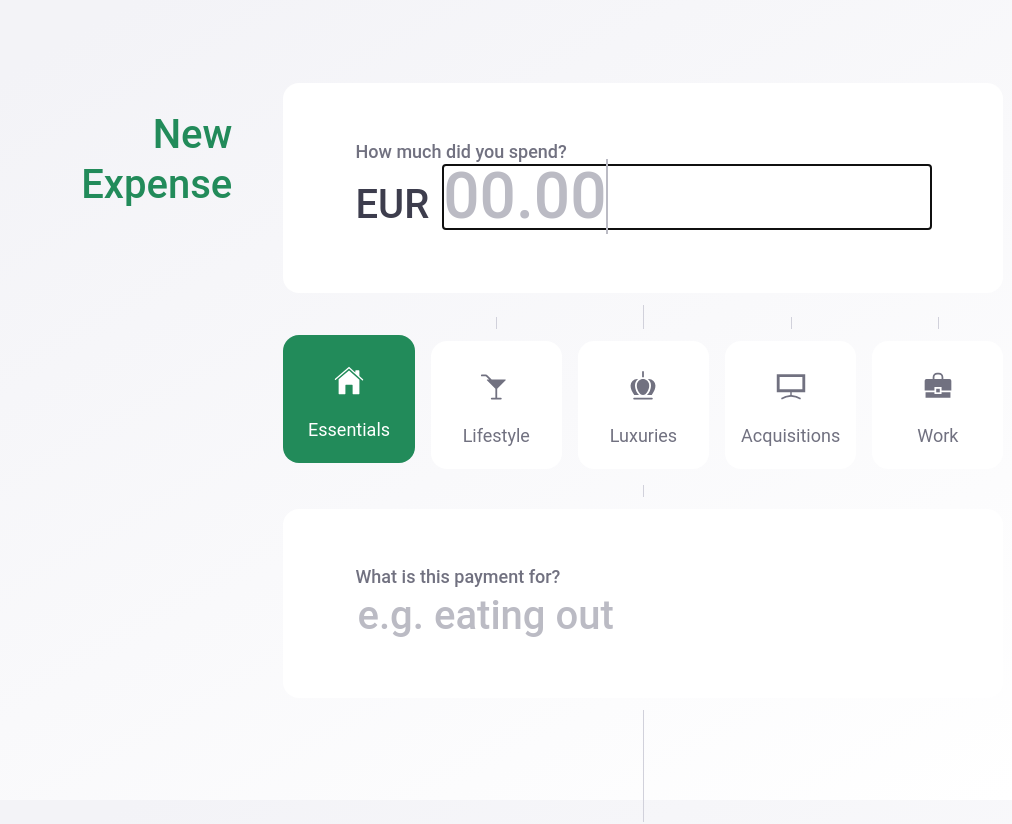
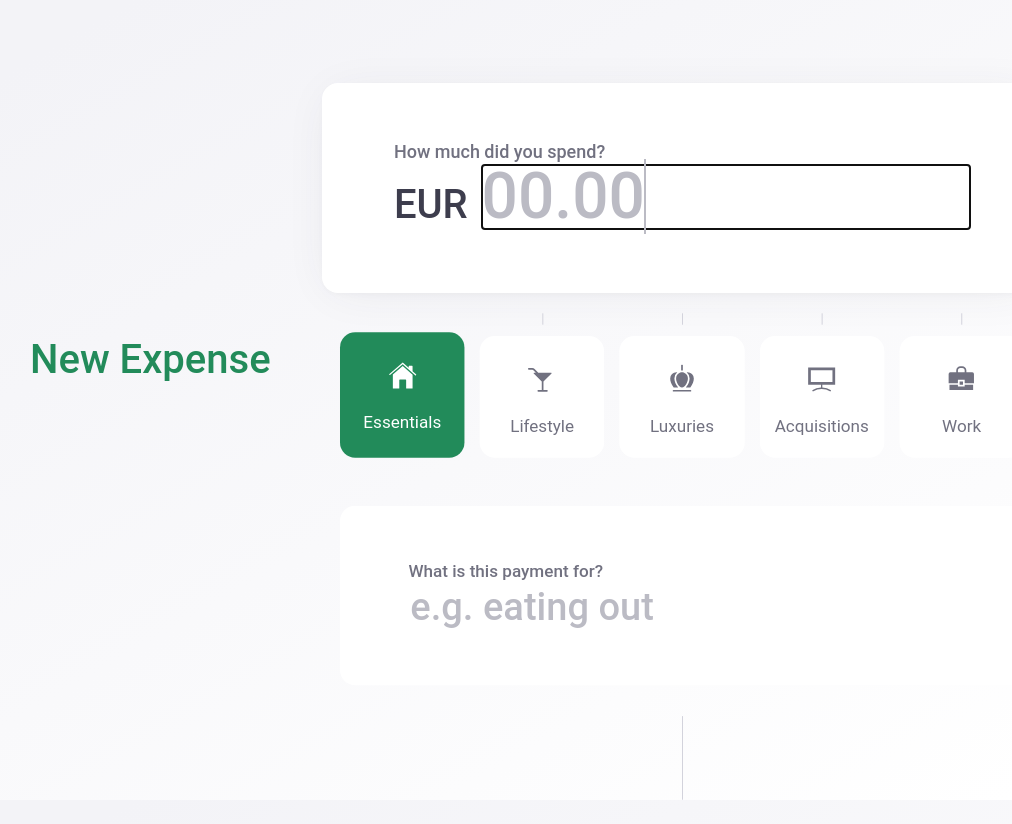
Before and after one commit to Edeltraudt/scontrino-frontend, a React (Create React App) app: page / in a window 1280 px wide. Shown: the top 824 px of the page, without its empty margins (2-1014 px from the left). Built offline with nearby package versions, Linux system fonts and the light colour scheme.

Commit message:
Follow active form field

```diff
--- a/src/NewExpense/Category/index.js
+++ b/src/NewExpense/Category/index.js
@@ -8,18 +8,19 @@ import { HiddenInput } from "./../../Forms";
 
 const Wrap = styled(CardBox)`
   color: ${colors.label};
-  flex: 0 0 calc(20% - ${4 / 5}rem);
+  flex: 1 0 calc(20% - 1rem);
+  margin: 0.5rem;
   padding: 1.25rem 0.5rem;
   text-align: center;
   transition: 0.15s ease;
   transition-property: background, color, box-shadow;
 
-  & + & {
-    margin-left: 1rem;
+  @media only screen and (min-width: 64em) {
+    flex-grow: 0;
   }
 
   &:focus-within {
-    box-shadow: 0 0 0 3px ${transparentize(0.5, colors.primary)};
+    box-shadow: 0 0 0 3px ${transparentize(0.5, colors.primary)} !important;
   }
 
   ${({ active }) =>
@@ -44,10 +45,9 @@ const Icon = styled.span`
   height: 2rem;
   margin: 0.75rem auto 1.25rem;
   width: 2rem;
-`
+`;
 
-export const Category = ({ label, icon, checked, id, name, onChange }) => {
-  return (
+export const Category = ({ label, icon, checked, id, name, onChange }) => (
   <Wrap active={checked}>
     <HiddenInput
       type="radio"
@@ -62,4 +62,3 @@ export const Category = ({ label, icon, checked, id, name, onChange }) => {
     </CategoryLabel>
   </Wrap>
 );
-};
--- a/src/NewExpense/Fields/Category.js
+++ b/src/NewExpense/Fields/Category.js
@@ -1,24 +1,33 @@
 import React, { useState, useEffect } from "react";
+import styled from "styled-components";
 
 import { Card } from "./../../shared";
 
 // TODO: rename
 import { Category } from "./../Category";
 
+const Row = styled.div`
+  margin: -0.5rem;
+`
+
 export const CategoryField = ({ categories, selected, onChange }) => {
   const [selectedCategory, setSelectedCategory] = useState(selected);
 
   useEffect(() => {
     setSelectedCategory(selected);
-  }, [selected])
+  }, [selected]);
 
   return (
+    <Row>
       <Card pure chained>
         {categories.map((category) => (
           <Category
             name="category"
             id={`cat-${category.label.toLowerCase()}`}
-          checked={selectedCategory && selectedCategory.toUpperCase() === category.label.toUpperCase()}
+            checked={
+              selectedCategory &&
+              selectedCategory.toUpperCase() === category.label.toUpperCase()
+            }
             onChange={() => {
               setSelectedCategory(category.label);
               onChange(category.label);
@@ -29,5 +38,6 @@ export const CategoryField = ({ categories, selected, onChange }) => {
           />
         ))}
       </Card>
+    </Row>
   );
 };
--- a/src/NewExpense/Fields/Notes.js
+++ b/src/NewExpense/Fields/Notes.js
@@ -1,13 +1,27 @@
-import React, { useRef, useState } from "react";
+import React, { useState } from "react";
+import styled from "styled-components";
 
 import { Label, Card } from "./../../shared";
 import { Form, Textarea } from "./../../Forms";
 
 import { ReactComponent as NotesIcon } from "./../../shared/icons/edit.svg";
 
+const TextareaWrap = styled.div`
+  opacity: 0;
+  position: absolute;
+  transition: 0s ease opacity;
+  transition-property: opacity, visibility;
+
+  ${({ active }) => active && `
+      opacity: 1;
+      position: static;
+      transition-duration: 0.15s;
+      width: 100%;
+    `}
+`;
+
 export const NotesField = ({ notes, onChange, ...props }) => {
   const [showField, setShowField] = useState(false);
-  const inputRef = useRef(null);
 
   return (
     <Card chained>
@@ -16,7 +30,9 @@ export const NotesField = ({ notes, onChange, ...props }) => {
         <span>Notes</span>
       </Label>
       <Form.Row>
-        {(showField || (inputRef.current && inputRef.current.value)) && (
+        <TextareaWrap
+          active={showField}
+        >
           <Textarea
             id="notes"
             small
@@ -25,9 +41,8 @@ export const NotesField = ({ notes, onChange, ...props }) => {
             onFocus={(e) => setShowField(true)}
             onBlur={(e) => setShowField(false)}
             defaultValue={notes}
-            ref={inputRef}
           />
-        )}
+        </TextareaWrap>
       </Form.Row>
     </Card>
   );
--- a/src/NewExpense/Fields/Status.js
+++ b/src/NewExpense/Fields/Status.js
@@ -10,6 +10,7 @@ const Wrap = styled.div`
   flex-direction: column;
   height: 3.75rem;
   justify-content: center;
+  pointer-events: none;
   position: relative;
   width: 100%;
 `;
--- /dev/null
+++ b/src/NewExpense/Form/index.js
@@ -0,0 +1,92 @@
+import React, { useState, useRef, useEffect } from "react";
+import styled from "styled-components";
+import { transparentize } from "polished";
+
+import { colors } from "./../../theme";
+import { CardBox, FocusWithin } from "./../../shared";
+
+const Wrap = styled.div`
+  max-width: 45rem;
+  width: 100%;
+`;
+
+const Field = styled.div`
+  transition: transform 0.3s ease;
+  transform: scale(0.95);
+
+  ${({ active }) => active && `
+    transform: scale(1);
+
+    ${CardBox} {
+      box-shadow: 0 4px 48px -12px ${transparentize(0.9, colors.text)},
+        0 2px 8px -1px ${transparentize(0.96, colors.text)};
+    }
+  `}
+`;
+
+export const Form = ({ children }) => {
+  const [activeField, setActiveField] = useState(0);
+
+  const itemRefs = useRef([]);
+  const wrapRef = useRef();
+  const isMounted = useRef(false);
+  const scrollPosition = useRef(0);
+
+  const observer = useRef(null);
+
+  useEffect(() => {
+    isMounted.current = true;
+    scrollToElement(0);
+  }, []);
+
+  const handleFocusChange = (id, isFocused) => {
+    if (isFocused) {
+      setActiveField(id);
+      scrollToElement(id);
+    } else {
+      setActiveField(null);
+    }
+  };
+
+  const scrollToElement = (id) => {
+    const element = itemRefs.current[id];
+    const offset = element.offsetTop;
+    const elementMiddle = element.clientHeight / 2;
+    const windowMiddle = window.innerHeight * 0.45;
+
+    const top = offset - windowMiddle + elementMiddle;
+
+    if (top !== document.documentElement.scrollTop) {
+      window.scrollTo({ top, behavior: "smooth" });
+      scrollPosition.current = top;
+    }
+  };
+
+  const addRef = (node) => {
+    if (isMounted) {
+      itemRefs.current = [...itemRefs.current, node];
+    }
+  };
+
+  return (
+    <Wrap ref={wrapRef}>
+      {children &&
+        React.Children.map(children, (child, id) => (
+          <Field
+            data-id={id}
+            active={!child.props.disabled && activeField === id}
+            key={id}
+            ref={addRef}
+          >
+            {child.props.disabled ? (
+              child
+            ) : (
+              <FocusWithin onFocus={(event) => handleFocusChange(id, true)}>
+                {child}
+              </FocusWithin>
+            )}
+          </Field>
+        ))}
+    </Wrap>
+  );
+};
--- a/src/NewExpense/index.js
+++ b/src/NewExpense/index.js
@@ -14,6 +14,7 @@ import {
   NotesField,
   StatusField,
 } from "./Fields";
+import { Form } from "./Form";
 
 import { ReactComponent as EssentialsIcon } from "./../shared/icons/essentials.svg";
 import { ReactComponent as LifestyleIcon } from "./../shared/icons/lifestyle.svg";
@@ -24,16 +25,38 @@ import { ReactComponent as WorkIcon } from "./../shared/icons/work.svg";
 const FormWrap = styled.form`
   display: grid;
   grid-gap: 4vw;
-  grid-template: auto / 1fr 45rem 1fr;
-  padding: calc(2rem + 4vw);
+  justify-content: center;
+  padding: calc(2rem + 4vw) 1rem;
+
+  @media only screen and (min-width: 64em) {
+    grid-template-columns: auto 1fr;
+    justify-content: start;
+    padding-left: 2rem;
+    padding-right: 2rem;
+  }
+
+  @media only screen and (min-width: 87.5em) {
+    grid-template-columns: 1fr 45rem 1fr;
+  }
+
+  @media only screen and (orientation: landscape) and (min-width: 87.5em) {
+    padding-bottom: 50vh;
+    padding-top: 50vh;
+  }
 `;
 
 const FormHeadline = styled(Title)`
-  text-align: right;
-`;
+  align-self: start;
+  line-height: 1;
+  margin: 2.25rem 0 0;
+  text-align: center;
 
-const Fields = styled.div`
-  width: 100%;
+  @media only screen and (min-width: 64em) {
+    position: sticky;
+    top: 45vh;
+    transform: translateY(-50%);
+    text-align: right;
+  }
 `;
 
 const ButtonWrap = styled.div`
@@ -148,7 +171,7 @@ export const NewExpenseView = ({ props }) => {
   return (
     <FormWrap onSubmit={handleSubmit} ref={formRef}>
       <FormHeadline>New Expense</FormHeadline>
-      <Fields>
+      <Form>
         <ExpenseField
           onExpenseChange={(value) => {
             setCost(value);
@@ -181,6 +204,7 @@ export const NewExpenseView = ({ props }) => {
           isLoading={!id && isLoading && !success}
           success={success}
           error={!id && error}
+          disabled
         />
 
         {/* TODO: send patch-requests for each modification */}
@@ -213,7 +237,7 @@ export const NewExpenseView = ({ props }) => {
             Scratch all that
           </Button>
         </ButtonWrap>
-      </Fields>
+      </Form>
     </FormWrap>
   );
 };
--- a/src/shared/Card/index.js
+++ b/src/shared/Card/index.js
@@ -9,6 +9,8 @@ export const CardBox = styled.div`
   margin: auto;
   padding: 8% 10%;
   position: relative;
+  transition: 0.15s ease box-shadow;
+  will-change: box-shadow;
   width: 100%;
 
   ${({ chained }) =>
@@ -38,7 +40,7 @@ export const CardBox = styled.div`
     pure &&
     `
       background: transparent;
-      box-shadow: none;
+      box-shadow: none !important;
       display: flex;
       flex-flow: row wrap;
       margin-bottom: ${0.75 * 3 + 0.25}rem;
@@ -59,12 +61,12 @@ const SuccessIcon = styled.span`
   width: 1em;
 
   &::before {
-    content: '';
+    content: "";
     border-bottom: 0.075em solid;
     border-left: 0.075em solid;
     height: 0.15em;
     transform: translateY(-1px) rotate(-45deg);
-    content: '';
+    content: "";
     margin: auto;
     width: 0.4em;
   }
--- /dev/null
+++ b/src/shared/Utility/FocusWithin/index.js
@@ -0,0 +1,38 @@
+import React, { useRef } from "react";
+
+export const FocusWithin = ({ onFocus, onBlur, children }) => {
+  const containerRef = useRef();
+  const isFocused = useRef(false);
+
+  const handleFocus = (event) => {
+    if (!isFocused.current && onFocus) {
+      isFocused.current = true;
+      // event.persist();
+      onFocus(event);
+    }
+  };
+
+  const handleBlur = (event) => {
+    isFocused.current = false;
+
+    if (onBlur) {
+      isFocused.current = isFocusWithin();
+
+      if (!isFocused.current && onBlur) {
+        event.persist();
+        onBlur(event);
+      }
+    }
+  };
+
+  const isFocusWithin = () => {
+    if (!containerRef.current) return false;
+    return containerRef.current.contains(document.activeElement);
+  };
+
+  return (
+    <div onFocus={handleFocus} onBlur={handleBlur} ref={containerRef}>
+      {children}
+    </div>
+  );
+};
--- /dev/null
+++ b/src/shared/Utility/index.js
@@ -0,0 +1 @@
+export * from "./FocusWithin"
--- a/src/shared/index.js
+++ b/src/shared/index.js
@@ -2,3 +2,4 @@ export * from "./Button"
 export * from "./Card"
 export * from "./Loader"
 export * from "./Typography"
+export * from "./Utility"
```
Also changed, not shown: 1 other file (tests, documents, lock files or other folders). Lines whose indentation alone changed are shown as unchanged.
